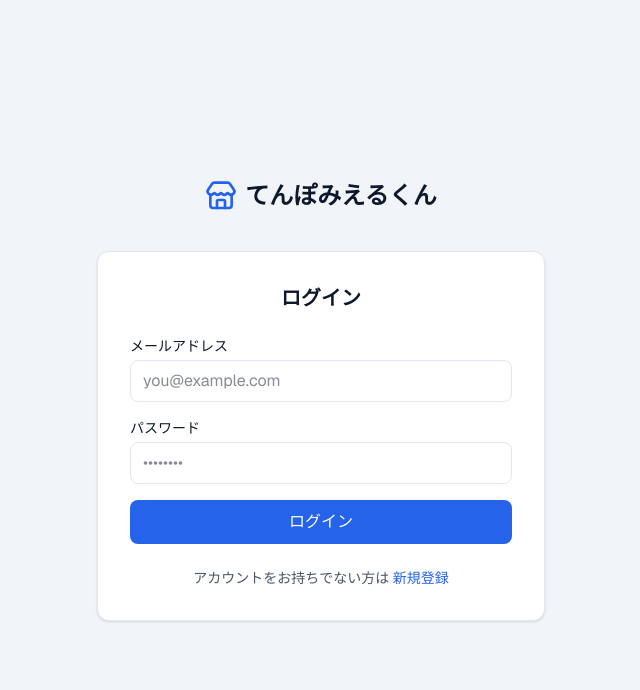
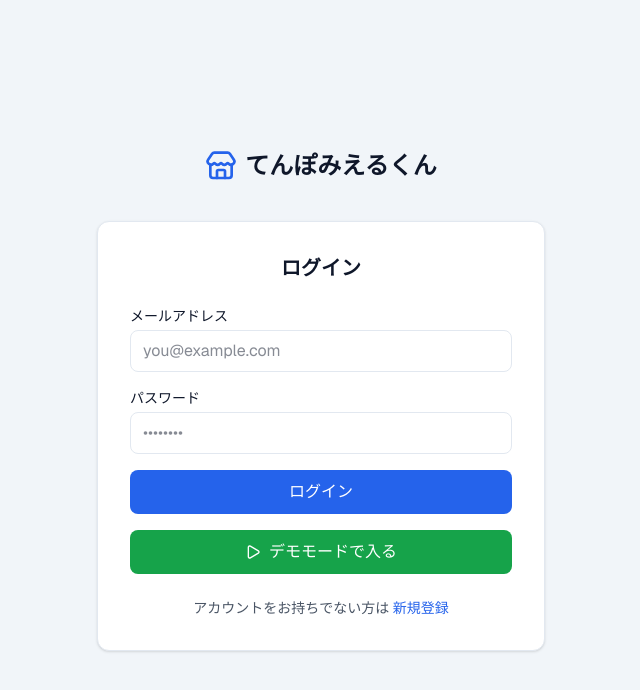
Before and after one commit to rikihisa-alt/Mieru-kun, a Next.js app: page /login in a window 1280 px wide. Shown: the top 690 px of the page, without its empty margins (319-959 px from the left). Built offline with nearby package versions, Linux system fonts and the light colour scheme; no server answers.

Commit message:
feat: デモモードログイン追加（Supabase未接続でも全画面閲覧可能）
Co-Authored-By: Claude Opus 4.6 (1M context) <noreply@anthropic.com>

```diff
--- a/src/app/(auth)/login/page.tsx
+++ b/src/app/(auth)/login/page.tsx
@@ -3,7 +3,7 @@
 import { useState } from "react";
 import Link from "next/link";
 import { useRouter } from "next/navigation";
-import { Store } from "lucide-react";
+import { Store, Play } from "lucide-react";
 import { createClient } from "@/lib/supabase/client";
 
 export default function LoginPage() {
@@ -18,6 +18,7 @@ export default function LoginPage() {
     setError("");
     setLoading(true);
 
+    try {
       const supabase = createClient();
       const { error } = await supabase.auth.signInWithPassword({
         email,
@@ -29,9 +30,16 @@ export default function LoginPage() {
         setLoading(false);
         return;
       }
+    } catch {
+      // Supabase未接続時はそのまま進む
+    }
 
-    router.push("/dashboard");
+    router.push("/home");
     router.refresh();
+  }
+
+  function handleDemoLogin() {
+    router.push("/home");
   }
 
   return (
@@ -63,7 +71,6 @@ export default function LoginPage() {
                 type="email"
                 value={email}
                 onChange={(e) => setEmail(e.target.value)}
-                required
                 className="w-full px-3 py-2 border border-border rounded-lg focus:outline-none focus:ring-2 focus:ring-primary/50 focus:border-primary"
                 placeholder="you@example.com"
               />
@@ -81,7 +88,6 @@ export default function LoginPage() {
                 type="password"
                 value={password}
                 onChange={(e) => setPassword(e.target.value)}
-                required
                 minLength={6}
                 className="w-full px-3 py-2 border border-border rounded-lg focus:outline-none focus:ring-2 focus:ring-primary/50 focus:border-primary"
                 placeholder="••••••••"
@@ -97,6 +103,16 @@ export default function LoginPage() {
             </button>
           </form>
 
+          <div className="mt-4">
+            <button
+              onClick={handleDemoLogin}
+              className="w-full py-2.5 bg-success text-white font-medium rounded-lg hover:bg-green-700 transition-colors flex items-center justify-center gap-2"
+            >
+              <Play className="w-4 h-4" />
+              デモモードで入る
+            </button>
+          </div>
+
           <p className="mt-6 text-center text-sm text-gray-600">
             アカウントをお持ちでない方は{" "}
             <Link href="/signup" className="text-primary hover:underline">
```
Lines whose indentation alone changed are shown as unchanged.
